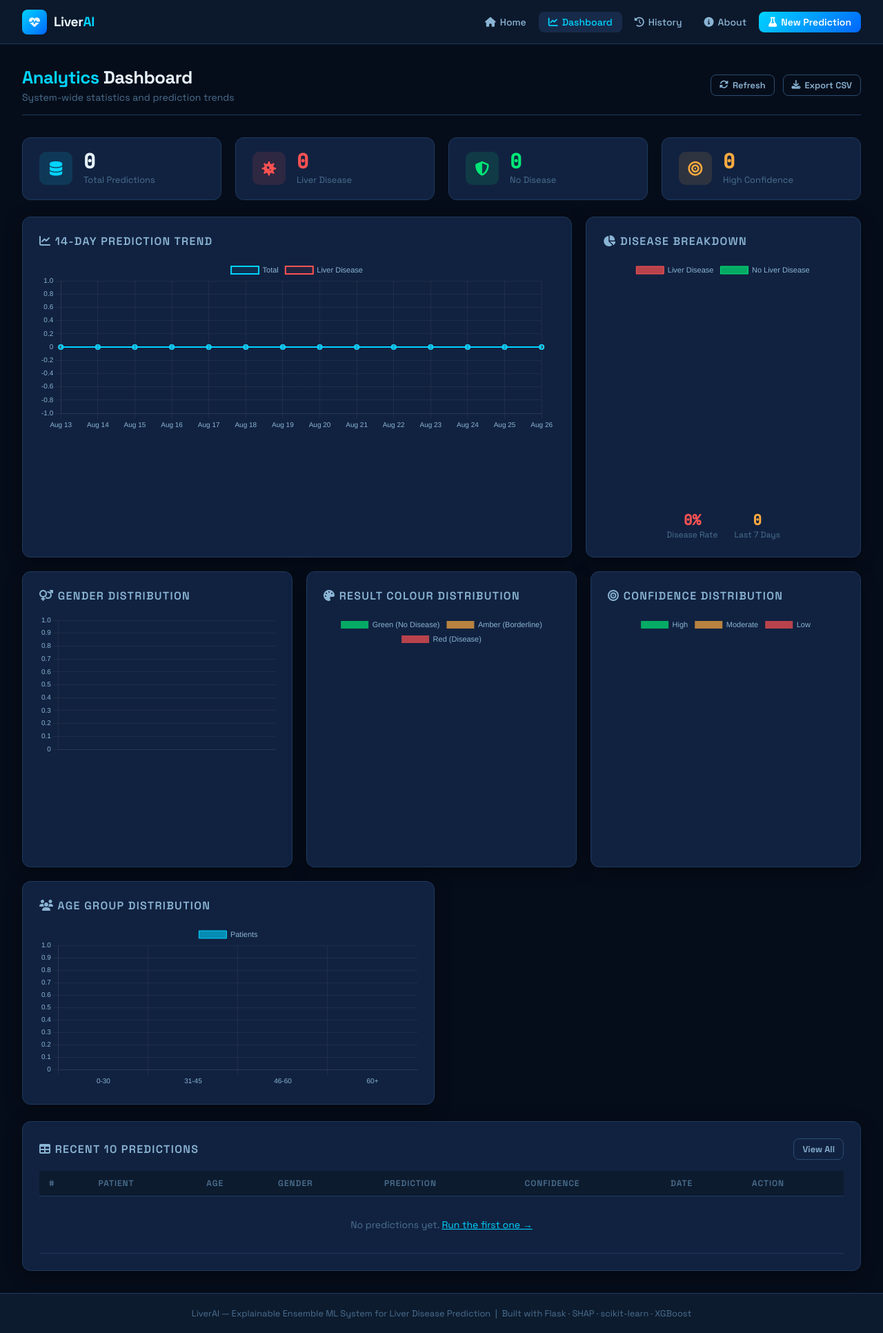
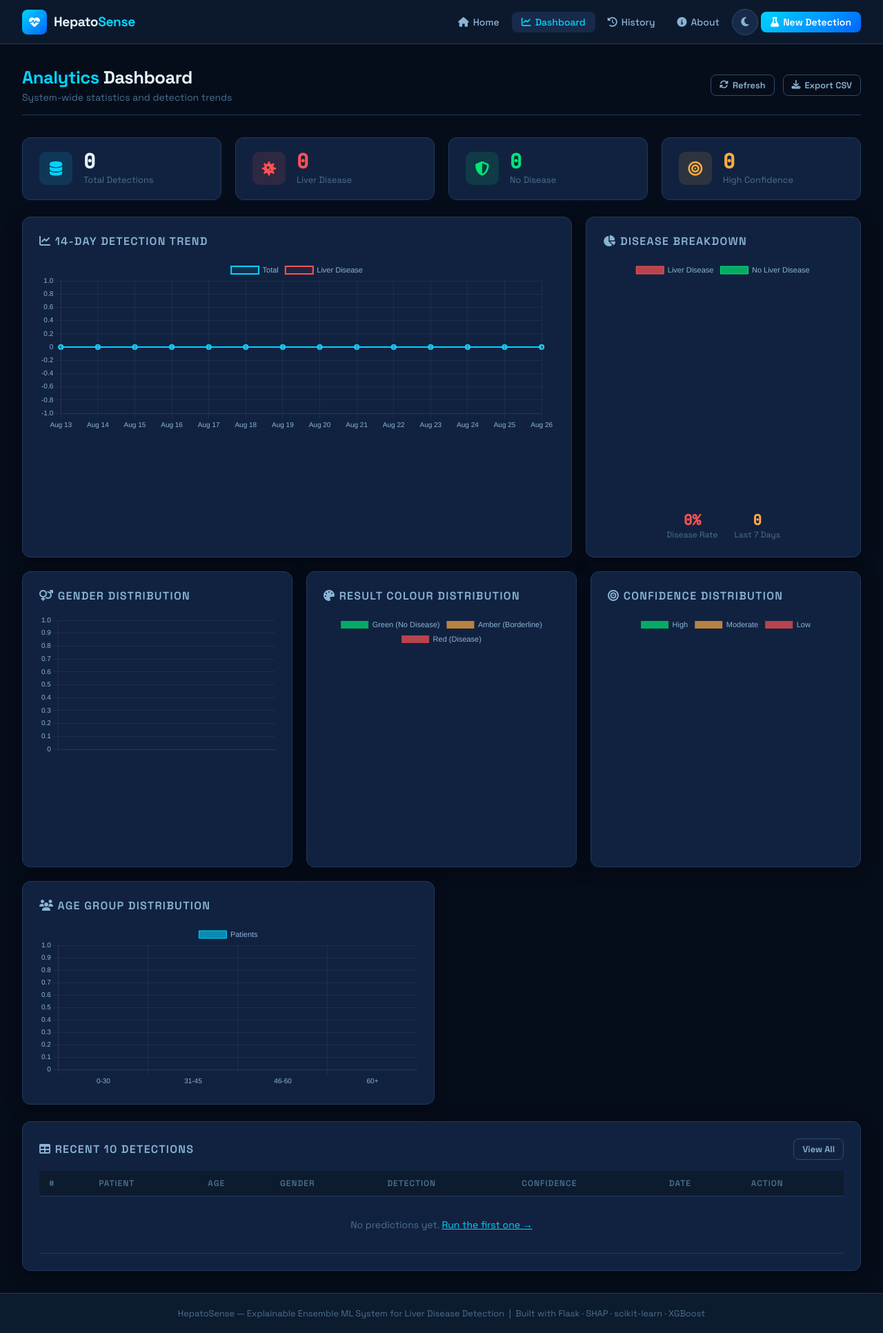
Before and after one commit to ibnmikhail48/liver_disease_ensemble_XAI_prediction, a Flask app: page /dashboard/ in a window 1280 px wide. Shown: the whole page at 69% size. Run offline with Flask 3, Linux system fonts and the light colour scheme.

Commit message:
Rebrand HepatoSense across all templates; updated HepatoSense

```diff
--- a/templates/base.html
+++ b/templates/base.html
@@ -3,39 +3,105 @@
 <head>
   <meta charset="UTF-8"/>
   <meta name="viewport" content="width=device-width, initial-scale=1.0"/>
-  <title>{% block title %}LiverAI — Liver Disease Prediction System{% endblock %}</title>
+
+  <title>{% block title %}HepatoSense — Liver Disease Detecttion System{% endblock %}</title>
+
   <link rel="preconnect" href="https://fonts.googleapis.com"/>
   <link href="https://fonts.googleapis.com/css2?family=Space+Grotesk:wght@300;400;500;600;700&family=JetBrains+Mono:wght@400;500&display=swap" rel="stylesheet"/>
   <link rel="stylesheet" href="https://cdnjs.cloudflare.com/ajax/libs/font-awesome/6.5.0/css/all.min.css"/>
   <script src="https://cdn.jsdelivr.net/npm/chart.js@4.4.0/dist/chart.umd.min.js"></script>
+
+  <!-- ── Anti-flash: apply saved theme BEFORE first paint ── -->
+  <script>
+    (function () {
+      var theme = localStorage.getItem('HepatoSense-theme') || 'dark';
+      document.documentElement.setAttribute('data-theme', theme);
+    })();
+  </script>
+
   <style>
+
     :root {
+      /* ── Dark Theme (default / current design) ── */
       --bg-base      : #060d1a;
       --bg-surface   : #0d1b2e;
       --bg-card      : #112240;
       --bg-elevated  : #172a4a;
+
       --border       : #1e3a5f;
       --border-light : #2a4d72;
+
       --accent       : #00d4ff;
       --accent-dim   : #0099bb;
       --accent-glow  : rgba(0,212,255,0.15);
+
       --green        : #00e676;
       --green-dim    : #00a152;
+
       --red          : #ff5252;
       --red-dim      : #c62828;
+
       --amber        : #ffab40;
-      --text-primary : #e8f4fd;
-      --text-secondary:#8ab4d4;
-      --text-muted   : #4a7090;
+
+      --text-primary  : #e8f4fd;
+      --text-secondary: #8ab4d4;
+      --text-muted    : #4a7090;
+
       --font-main    : 'Space Grotesk', sans-serif;
       --font-mono    : 'JetBrains Mono', monospace;
+
       --radius       : 12px;
       --radius-sm    : 8px;
+
       --shadow       : 0 4px 24px rgba(0,0,0,0.4);
       --shadow-glow  : 0 0 30px rgba(0,212,255,0.1);
+
+      /* theme-specific extras */
+      --navbar-bg    : rgba(13,27,46,0.95);
+      --table-hover  : var(--bg-elevated);
+      --scrollbar-bg : var(--bg-base);
+      --scrollbar-thumb: var(--border-light);
     }
+
+    /* ── Light Theme ── */
+    html[data-theme="light"] {
+      --bg-base      : #f4f7fb;
+      --bg-surface   : #ffffff;
+      --bg-card      : #ffffff;
+      --bg-elevated  : #eef4f9;
+
+      --border       : #d7e2ec;
+      --border-light : #b8cad9;
+
+      --accent       : #0099bb;
+      --accent-dim   : #007c99;
+      --accent-glow  : rgba(0,153,187,0.15);
+
+      --green        : #00a152;
+      --green-dim    : #008f48;
+
+      --red          : #d32f2f;
+      --red-dim      : #b71c1c;
+
+      --amber        : #e68900;
+
+      --text-primary  : #17212b;
+      --text-secondary: #486174;
+      --text-muted    : #71879a;
+
+      --shadow       : 0 4px 20px rgba(30,60,90,0.10);
+      --shadow-glow  : 0 0 25px rgba(0,153,187,0.08);
+
+      --navbar-bg    : rgba(255,255,255,0.94);
+      --table-hover  : var(--bg-elevated);
+      --scrollbar-bg : var(--bg-base);
+      --scrollbar-thumb: var(--border-light);
+    }
+
     *, *::before, *::after { box-sizing: border-box; margin: 0; padding: 0; }
+
     html { scroll-behavior: smooth; }
+
     body {
       font-family: var(--font-main);
       background : var(--bg-base);
@@ -43,11 +109,12 @@
       min-height : 100vh;
       display    : flex;
       flex-direction: column;
+      transition : background-color 0.25s ease, color 0.25s ease;
     }
 
     /* ── Navbar ── */
     .navbar {
-      background  : rgba(13,27,46,0.95);
+      background  : var(--navbar-bg);
       border-bottom: 1px solid var(--border);
       backdrop-filter: blur(12px);
       position    : sticky;
@@ -58,7 +125,9 @@
       display     : flex;
       align-items : center;
       justify-content: space-between;
+      transition  : background-color 0.25s ease, border-color 0.25s ease;
     }
+
     .navbar-brand {
       display    : flex;
       align-items: center;
@@ -66,6 +135,7 @@
       text-decoration: none;
       color      : var(--text-primary);
     }
+
     .brand-icon {
       width       : 36px;
       height      : 36px;
@@ -75,18 +145,24 @@
       align-items : center;
       justify-content: center;
       font-size   : 16px;
+      color       : #fff;
     }
+
     .brand-name {
       font-size  : 1.2rem;
       font-weight: 700;
       letter-spacing: -0.02em;
     }
+
     .brand-name span { color: var(--accent); }
+
     .nav-links {
       display  : flex;
+      align-items: center;
       gap      : 4px;
       list-style: none;
     }
+
     .nav-links a {
       display       : flex;
       align-items   : center;
@@ -99,18 +175,50 @@
       font-weight   : 500;
       transition    : all 0.2s;
     }
+
     .nav-links a:hover,
     .nav-links a.active {
       color      : var(--text-primary);
       background : var(--bg-elevated);
     }
+
     .nav-links a.active { color: var(--accent); }
+
     .nav-cta {
       background : linear-gradient(135deg, var(--accent), #0066ff) !important;
       color      : #fff !important;
       font-weight: 600 !important;
     }
+
     .nav-cta:hover { opacity: 0.9; transform: translateY(-1px); }
+
+    /* ── Theme Toggle ── */
+    .theme-toggle {
+      width: 38px;
+      height: 38px;
+      display: inline-flex;
+      align-items: center;
+      justify-content: center;
+      border: 1px solid var(--border-light);
+      border-radius: 50%;
+      background: var(--bg-elevated);
+      color: var(--text-secondary);
+      cursor: pointer;
+      font-size: 0.95rem;
+      transition: background-color 0.2s ease, color 0.2s ease,
+                  border-color 0.2s ease, transform 0.2s ease;
+    }
+
+    .theme-toggle:hover {
+      color: var(--accent);
+      border-color: var(--accent);
+      transform: rotate(15deg);
+    }
+
+    .theme-toggle:focus {
+      outline: none;
+      box-shadow: 0 0 0 3px var(--accent-glow);
+    }
 
     /* ── Main layout ── */
     .main-content { flex: 1; padding: 2rem; max-width: 1400px; margin: 0 auto; width: 100%; }
@@ -122,7 +230,9 @@
       border-radius: var(--radius);
       padding      : 1.5rem;
       box-shadow   : var(--shadow);
+      transition   : background-color 0.25s ease, border-color 0.25s ease, box-shadow 0.25s ease;
     }
+
     .card-title {
       font-size  : 1rem;
       font-weight: 600;
@@ -141,7 +251,9 @@
       display      : flex;
       align-items  : center;
       gap          : 1rem;
+      transition   : background-color 0.25s ease, border-color 0.25s ease;
     }
+
     .stat-icon {
       width         : 48px;
       height        : 48px;
@@ -152,16 +264,19 @@
       font-size     : 1.3rem;
       flex-shrink   : 0;
     }
+
     .stat-icon.blue   { background: rgba(0,212,255,0.12); color: var(--accent); }
     .stat-icon.red    { background: rgba(255,82,82,0.12);  color: var(--red); }
     .stat-icon.green  { background: rgba(0,230,118,0.12);  color: var(--green); }
     .stat-icon.amber  { background: rgba(255,171,64,0.12); color: var(--amber); }
+
     .stat-value {
       font-size  : 1.8rem;
       font-weight: 700;
       line-height: 1;
       font-family: var(--font-mono);
     }
+
     .stat-label { font-size: 0.8rem; color: var(--text-muted); margin-top: 3px; }
 
     /* ── Buttons ── */
@@ -179,12 +294,13 @@
       transition   : all 0.2s;
       text-decoration: none;
     }
+
     .btn-primary   { background: linear-gradient(135deg,var(--accent),#0066ff); color:#fff; }
     .btn-primary:hover { opacity:0.9; transform:translateY(-1px); box-shadow: 0 4px 16px rgba(0,212,255,0.3); }
     .btn-success   { background: var(--green-dim); color:#fff; }
     .btn-danger    { background: var(--red-dim);   color:#fff; }
     .btn-outline   { background: transparent; border:1px solid var(--border-light); color:var(--text-secondary); }
-    .btn-outline:hover { border-color:var(--accent); color:var(--accent); }
+    .btn-outline:hover { border-color:var(--accent); color:var(--accent); background: var(--accent-glow); }
     .btn-sm { padding: 6px 12px; font-size: 0.8rem; }
 
     /* ── Badges ── */
@@ -197,6 +313,7 @@
       font-weight  : 600;
       font-family  : var(--font-mono);
     }
+
     .badge-red    { background:rgba(255,82,82,0.15);  color:var(--red);   border:1px solid rgba(255,82,82,0.3); }
     .badge-green  { background:rgba(0,230,118,0.15);  color:var(--green); border:1px solid rgba(0,230,118,0.3); }
     .badge-amber  { background:rgba(255,171,64,0.15); color:var(--amber); border:1px solid rgba(255,171,64,0.3); }
@@ -204,6 +321,7 @@
 
     /* ── Forms ── */
     .form-group { margin-bottom: 1.25rem; }
+
     .form-label {
       display    : block;
       font-size  : 0.8rem;
@@ -213,6 +331,7 @@
       text-transform: uppercase;
       letter-spacing: 0.06em;
     }
+
     .form-control, .form-select {
       width        : 100%;
       background   : var(--bg-surface);
@@ -222,14 +341,21 @@
       padding      : 10px 14px;
       font-family  : var(--font-main);
       font-size    : 0.9rem;
-      transition   : border-color 0.2s;
+      transition   : border-color 0.2s, background-color 0.25s ease, color 0.25s ease;
       outline      : none;
     }
+
     .form-control:focus, .form-select:focus {
       border-color: var(--accent);
       box-shadow  : 0 0 0 3px var(--accent-glow);
     }
+
     .form-hint { font-size:0.75rem; color:var(--text-muted); margin-top:4px; }
+
+    .form-select option {
+      background: var(--bg-card);
+      color: var(--text-primary);
+    }
 
     /* ── Alerts ── */
     .alert {
@@ -241,12 +367,14 @@
       align-items  : center;
       gap          : 8px;
     }
+
     .alert-error   { background:rgba(255,82,82,0.1);  border:1px solid rgba(255,82,82,0.3);  color:var(--red); }
     .alert-success { background:rgba(0,230,118,0.1);  border:1px solid rgba(0,230,118,0.3);  color:var(--green); }
 
     /* ── Table ── */
     .table-wrap { overflow-x:auto; }
     table { width:100%; border-collapse:collapse; font-size:0.875rem; }
+
     th {
       background  : var(--bg-surface);
       color       : var(--text-muted);
@@ -258,8 +386,9 @@
       text-align  : left;
       border-bottom: 1px solid var(--border);
     }
+
     td { padding:12px 14px; border-bottom:1px solid var(--border); color:var(--text-primary); }
-    tr:hover td { background: var(--bg-elevated); }
+    tr:hover td { background: var(--table-hover); }
 
     /* ── Section header ── */
     .page-header {
@@ -270,6 +399,7 @@
       padding-bottom: 1rem;
       border-bottom: 1px solid var(--border);
     }
+
     .page-title { font-size:1.6rem; font-weight:700; letter-spacing:-0.02em; }
     .page-title span { color:var(--accent); }
     .page-subtitle { font-size:0.875rem; color:var(--text-muted); margin-top:4px; }
@@ -289,47 +419,70 @@
       padding     : 1.25rem;
       font-size   : 0.8rem;
       color       : var(--text-muted);
+      transition  : background-color 0.25s ease, border-color 0.25s ease;
     }
 
     /* ── Scrollbar ── */
     ::-webkit-scrollbar { width:6px; height:6px; }
-    ::-webkit-scrollbar-track { background:var(--bg-base); }
-    ::-webkit-scrollbar-thumb { background:var(--border-light); border-radius:3px; }
+    ::-webkit-scrollbar-track { background:var(--scrollbar-bg); }
+    ::-webkit-scrollbar-thumb { background:var(--scrollbar-thumb); border-radius:3px; }
 
     /* ── Animations ── */
     .fade-in { animation: fadeIn 0.4s ease; }
     @keyframes fadeIn { from{opacity:0;transform:translateY(8px)} to{opacity:1;transform:translateY(0)} }
 
     @media(max-width:768px) {
+      .navbar { padding: 0 1rem; }
       .nav-links { display:none; }
       .grid-2,.grid-3,.grid-4 { grid-template-columns:1fr; }
       .main-content { padding:1rem; }
+      .page-header { align-items:flex-start; gap:1rem; flex-direction:column; }
     }
+
   </style>
+
   {% block extra_css %}{% endblock %}
+
 </head>
 <body>
 
 <nav class="navbar">
+
   <a class="navbar-brand" href="{{ url_for('main.index') }}">
     <div class="brand-icon"><i class="fas fa-heartbeat"></i></div>
-    <span class="brand-name">Liver<span>AI</span></span>
+    <span class="brand-name">Hepato<span>Sense</span></span>
   </a>
+
   <ul class="nav-links">
+
     <li><a href="{{ url_for('main.index') }}"      class="{{ 'active' if request.endpoint == 'main.index' }}">
       <i class="fas fa-house"></i> Home</a></li>
+
     <li><a href="{{ url_for('dashboard.index') }}" class="{{ 'active' if request.blueprint == 'dashboard' }}">
       <i class="fas fa-chart-line"></i> Dashboard</a></li>
+
     <li><a href="{{ url_for('history.index') }}"   class="{{ 'active' if request.blueprint == 'history' }}">
       <i class="fas fa-clock-rotate-left"></i> History</a></li>
+
     <li><a href="{{ url_for('about.index') }}"     class="{{ 'active' if request.blueprint == 'about' }}">
       <i class="fas fa-circle-info"></i> About</a></li>
+
+    <li>
+      <button type="button" class="theme-toggle" id="themeToggle"
+              aria-label="Toggle light and dark mode" title="Toggle theme">
+        <i class="fas fa-moon" id="themeIcon"></i>
+      </button>
+    </li>
+
     <li><a href="{{ url_for('predict.form') }}"    class="nav-cta">
-      <i class="fas fa-flask"></i> New Prediction</a></li>
+      <i class="fas fa-flask"></i> New Detection</a></li>
+
   </ul>
+
 </nav>
 
 <main class="main-content fade-in">
+
   {% with messages = get_flashed_messages(with_categories=true) %}
     {% for cat, msg in messages %}
       <div class="alert alert-{{ 'error' if cat == 'error' else 'success' }}">
@@ -339,13 +492,78 @@
   {% endwith %}
 
   {% block content %}{% endblock %}
+
 </main>
 
 <footer>
-  <p>LiverAI &mdash; Explainable Ensemble ML System for Liver Disease Prediction &nbsp;|&nbsp;
+  <p>HepatoSense &mdash; Explainable Ensemble ML System for Liver Disease Detection &nbsp;|&nbsp;
      Built with Flask &middot; SHAP &middot; scikit-learn &middot; XGBoost</p>
 </footer>
 
+<script>
+  (function () {
+
+    var THEME_KEY = 'HepatoSense-theme';
+
+    function applyTheme(theme) {
+      var html = document.documentElement;
+      var icon = document.getElementById('themeIcon');
+      var btn  = document.getElementById('themeToggle');
+
+      html.setAttribute('data-theme', theme);
+
+      if (theme === 'light') {
+        if (icon) icon.className = 'fas fa-sun';
+        if (btn)  btn.setAttribute('title', 'Switch to dark mode');
+      } else {
+        if (icon) icon.className = 'fas fa-moon';
+        if (btn)  btn.setAttribute('title', 'Switch to light mode');
+      }
+
+      window.dispatchEvent(new CustomEvent('themeChanged', { detail: { theme: theme } }));
+    }
+
+    // Sync icon with the theme already applied by the anti-flash script in <head>
+    var saved = localStorage.getItem(THEME_KEY) || 'dark';
+    applyTheme(saved);
+
+    document.addEventListener('DOMContentLoaded', function () {
+      var toggle = document.getElementById('themeToggle');
+      if (!toggle) return;
+
+      toggle.addEventListener('click', function () {
+        var current = document.documentElement.getAttribute('data-theme') || 'dark';
+        var next = current === 'dark' ? 'light' : 'dark';
+        localStorage.setItem(THEME_KEY, next);
+        applyTheme(next);
+      });
+    });
+
+    // Helper other pages (e.g. Dashboard Chart.js) can call to read live theme colors
+    window.getThemeColors = function () {
+      var s = getComputedStyle(document.documentElement);
+      return {
+        background : s.getPropertyValue('--bg-base').trim(),
+        surface    : s.getPropertyValue('--bg-surface').trim(),
+        card       : s.getPropertyValue('--bg-card').trim(),
+        elevated   : s.getPropertyValue('--bg-elevated').trim(),
+        border     : s.getPropertyValue('--border').trim(),
+        borderLight: s.getPropertyValue('--border-light').trim(),
+        accent     : s.getPropertyValue('--accent').trim(),
+        green      : s.getPropertyValue('--green').trim(),
+        red        : s.getPropertyValue('--red').trim(),
+        amber      : s.getPropertyValue('--amber').trim(),
+        primaryText  : s.getPropertyValue('--text-primary').trim(),
+        secondaryText: s.getPropertyValue('--text-secondary').trim(),
+        mutedText    : s.getPropertyValue('--text-muted').trim(),
+        grid       : s.getPropertyValue('--border').trim()
+      };
+    };
+
+  })();
+</script>
+
 {% block extra_js %}{% endblock %}
+
 </body>
 </html>
--- a/templates/dashboard.html
+++ b/templates/dashboard.html
@@ -1,11 +1,11 @@
 {% extends "base.html" %}
-{% block title %}LiverAI — Dashboard{% endblock %}
+{% block title %}HepatoSense — Dashboard{% endblock %}
 
 {% block content %}
 <div class="page-header">
   <div>
     <div class="page-title"><span>Analytics</span> Dashboard</div>
-    <div class="page-subtitle">System-wide statistics and prediction trends</div>
+    <div class="page-subtitle">System-wide statistics and detection trends</div>
   </div>
   <div style="display:flex; gap:0.75rem;">
     <button onclick="refreshStats()" class="btn btn-outline btn-sm">
@@ -23,7 +23,7 @@
     <div class="stat-icon blue"><i class="fas fa-database"></i></div>
     <div>
       <div class="stat-value" id="s-total">{{ stats.total }}</div>
-      <div class="stat-label">Total Predictions</div>
+      <div class="stat-label">Total Detections</div>
     </div>
   </div>
   <div class="stat-card">
@@ -53,7 +53,7 @@
 
   <!-- Daily trend chart -->
   <div class="card">
-    <div class="card-title"><i class="fas fa-chart-line"></i> 14-Day Prediction Trend</div>
+    <div class="card-title"><i class="fas fa-chart-line"></i> 14-Day Detection Trend</div>
     <canvas id="trendChart" height="100"></canvas>
   </div>
 
@@ -113,7 +113,7 @@
 <!-- ── Recent predictions table ─────────────────────────────── -->
 <div class="card">
   <div style="display:flex; justify-content:space-between; align-items:center; margin-bottom:1rem;">
-    <div class="card-title" style="margin:0;"><i class="fas fa-table"></i> Recent 10 Predictions</div>
+    <div class="card-title" style="margin:0;"><i class="fas fa-table"></i> Recent 10 Detections</div>
     <a href="{{ url_for('history.index') }}" class="btn btn-outline btn-sm">View All</a>
   </div>
   <div class="table-wrap">
@@ -121,7 +121,7 @@
       <thead>
         <tr>
           <th>#</th><th>Patient</th><th>Age</th><th>Gender</th>
-          <th>Prediction</th><th>Confidence</th><th>Date</th><th>Action</th>
+          <th>Detection</th><th>Confidence</th><th>Date</th><th>Action</th>
         </tr>
       </thead>
       <tbody>
--- a/templates/predict.html
+++ b/templates/predict.html
@@ -1,5 +1,5 @@
 {% extends "base.html" %}
-{% block title %}LiverAI — New Prediction{% endblock %}
+{% block title %}HepatoSense — New Prediction{% endblock %}
 
 {% block content %}
 <div class="page-header">
--- a/templates/result.html
+++ b/templates/result.html
@@ -1,5 +1,5 @@
 {% extends "base.html" %}
-{% block title %}LiverAI — Prediction Result #{{ record.id }}{% endblock %}
+{% block title %}HepatoSense — Prediction Result #{{ record.id }}{% endblock %}
 
 {% block extra_css %}
 <style>
@@ -44,7 +44,7 @@
 
 <div class="page-header">
   <div>
-    <div class="page-title">Prediction <span>#{{ record.id }}</span></div>
+    <div class="page-title">Detection <span>#{{ record.id }}</span></div>
     <div class="page-subtitle">
       {{ record.patient_name or 'Anonymous' }} &nbsp;·&nbsp;
       {{ record.timestamp.strftime('%B %d, %Y at %H:%M') }}
@@ -52,7 +52,7 @@
   </div>
   <div style="display:flex; gap:0.75rem;">
     <a href="{{ url_for('predict.form') }}" class="btn btn-primary">
-      <i class="fas fa-plus"></i> New Prediction
+      <i class="fas fa-plus"></i> New Detection
     </a>
     <a href="{{ url_for('history.index') }}" class="btn btn-outline">
       <i class="fas fa-clock-rotate-left"></i> History
```
Also changed, not shown: templates/about.html (+5 -5 lines), templates/history.html (+5 -5 lines), templates/index.html (+5 -5 lines).
